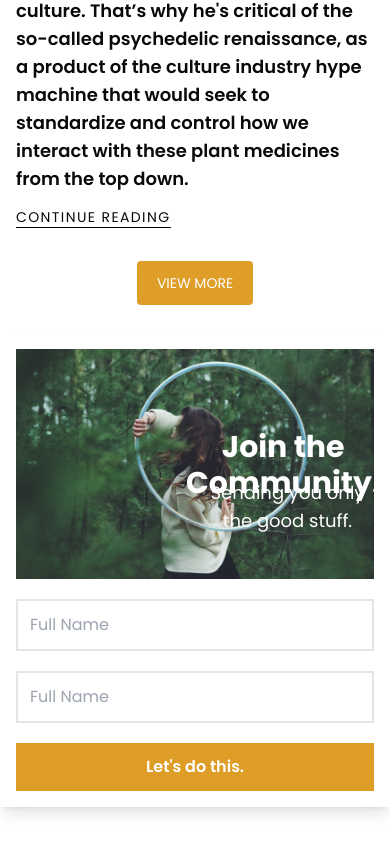
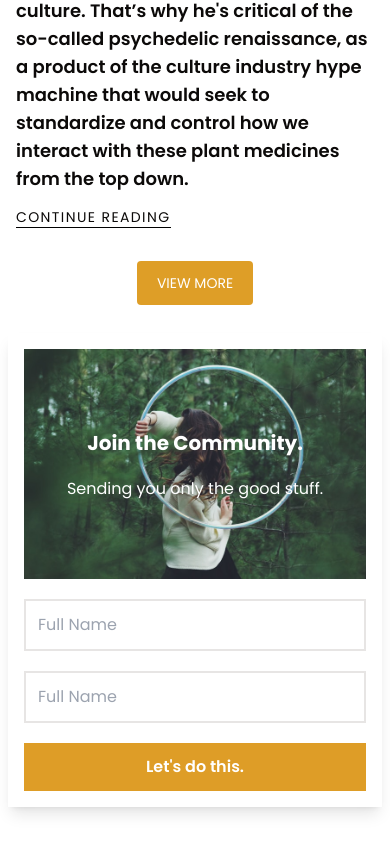
Before and after one commit to shop-vessels/shopvessels, a Next.js app: page / in a window 390 px wide. Shown: the part 4412-5263 px from the top of the page. Built offline with nearby package versions, Linux system fonts and the light colour scheme.

Commit message:
made some changes in community_card section

```diff
--- a/src/app/_components/community_card/community.jsx
+++ b/src/app/_components/community_card/community.jsx
@@ -6,7 +6,7 @@ import Image from "next/image";
 
 const CommunityCard = () => {
   return (
-    <div className="flex justify-center items-center">
+    <div className="flex justify-center items-center md:mx-0 mx-2">
       <div className="mt-3 p-4 flex justify-center items-center flex-col mb-11 shadow-lg w-full max-w-screen-sm">
         <div className="w-full relative top-0">
           <Image
@@ -17,10 +17,10 @@ const CommunityCard = () => {
             className="h-[230px] w-full object-cover object-fit-cover  "
           />
           <div className="flex justify-center items-center">
-            <p className="text-3xl font-bold text-center absolute top-[80px] left-[170px] z-10 text-white">
+            <p className="sm:text-3xl text-xl font-bold text-center absolute top-20   z-10 text-white">
               Join the Community.
             </p>
-            <p className="text-lg text-center absolute top-[130px] left-[185px] z-10 text-white">
+            <p className="text-base text-center absolute top-32  z-10 text-white">
               Sending you only the good stuff.
             </p>
           </div>
```
